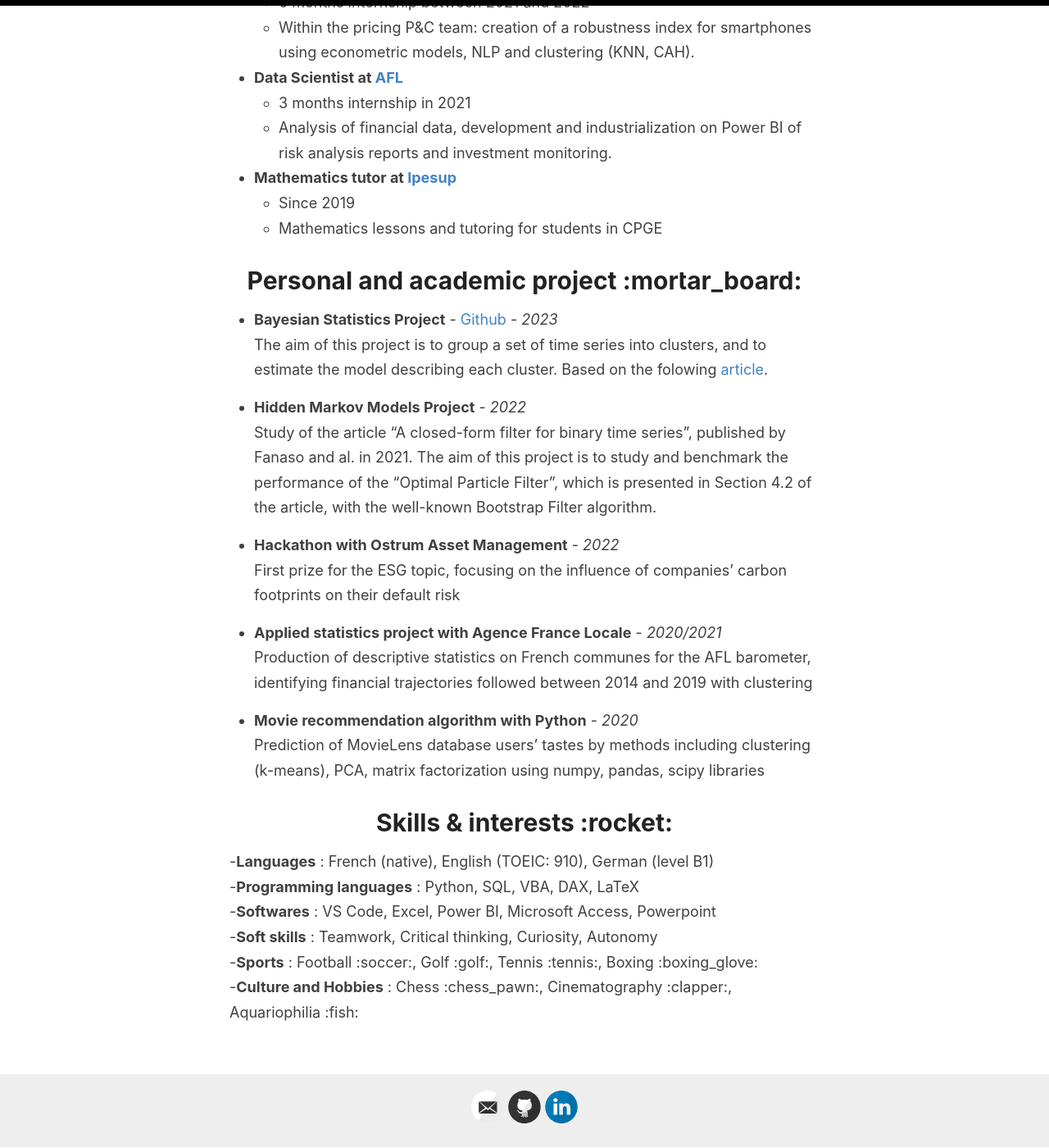
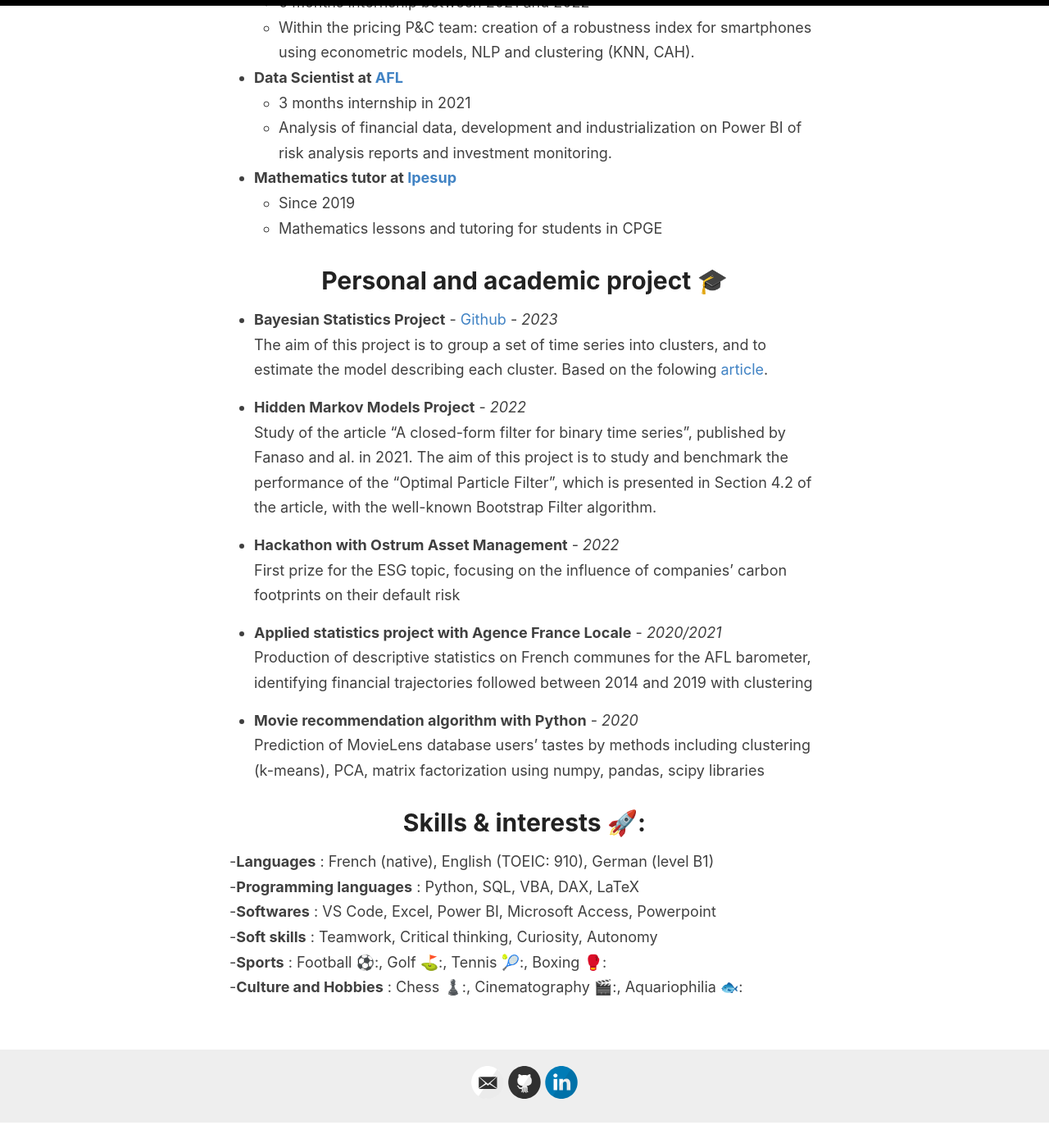
Before and after one commit to Zaltarba/blog, a Jekyll site: the page built from _pages/about_me.md, in a window 1280 px wide and 1400 px high, scrolled down 1031 px. Shown: the whole window at 82% size. Built offline with Jekyll 4.4.1, drawn with Linux system fonts in a browser that asks for light colours; after the commit the page ends 2400 px from its top, so only the background shows below that; some of the changed lines change nothing that is shown; some of the changed text lies outside the part shown.

Commit message:
Update about_me.md

```diff
--- a/_pages/about_me.md
+++ b/_pages/about_me.md
@@ -6,7 +6,7 @@ permalink: /about_me/
 
 Graduating student with in-depth knowledge in finance, machine learning, statistics and econometrics. Highly motivated for a quantitative analyst position involving the use of econometric methods. Seeking full-time employment.
 
-# Education :school:
+# Education 🏫
 
 - [Polytechnique Paris](https://www.ip-paris.fr/en/home-en/) - [Master 2 Data Science](https://www.ip-paris.fr/en/education/masters/applied-mathematics-and-statistics-program/master-year-2-data-science) - *2022/2023*
   - Courses : Deep Learning, Computer Vision, Missing data and causality, Tail Events Analysis
@@ -17,7 +17,7 @@ Graduating student with in-depth knowledge in finance, machine learning, statist
 - [Janson de Sailly](https://www.janson-de-sailly.fr/cpge-presentation-generale-structure/) - Classe Préparatoire aux Grandes Écoles - *2017/2019*
   - Physics and Engineering class, PCSI-PSI*
 
-# Work Experiences :bank:
+# Work Experiences 🏦
 
 - **Quantitative Analyste at [Ostrum Asset Management](https://www.ostrum.com/fr/ostrum-en-bref)**
   - On going 6 months internship
@@ -37,7 +37,7 @@ Graduating student with in-depth knowledge in finance, machine learning, statist
   - Since 2019
   - Mathematics lessons and tutoring for students in CPGE
 
-# Personal and academic project :mortar_board:
+# Personal and academic project 🎓
 
 - **Bayesian Statistics Project** - [Github](https://github.com/Zaltarba/Bayesian_statistics_project.git) - *2023*
 The aim of this project is to group a set of time series into clusters, and to estimate the model describing each cluster. Based on the folowing [article](https://www.researchgate.net/publication/4756297_Model-Based_Clustering_of_Multiple_Time_Series).
@@ -56,11 +56,11 @@ Production of descriptive statistics on French communes for the AFL barometer, i
 - **Movie recommendation algorithm with Python** - *2020*
 Prediction of MovieLens database users' tastes by methods including clustering (k-means), PCA, matrix factorization using numpy, pandas, scipy libraries
 
-# Skills & interests :rocket:
+# Skills & interests 🚀:
 
 -**Languages** : French (native), English (TOEIC: 910), German (level B1)
 -**Programming languages** : Python, SQL, VBA, DAX, LaTeX
 -**Softwares** : VS Code, Excel, Power BI, Microsoft Access, Powerpoint
 -**Soft skills** : Teamwork, Critical thinking, Curiosity, Autonomy
--**Sports** : Football :soccer:, Golf :golf:, Tennis :tennis:, Boxing :boxing_glove:
--**Culture and Hobbies** : Chess :chess_pawn:, Cinematography :clapper:, Aquariophilia :fish:
+-**Sports** : Football ⚽:, Golf ⛳:, Tennis 🎾:, Boxing 🥊:
+-**Culture and Hobbies** : Chess ♟️:, Cinematography 🎬:, Aquariophilia 🐟:
```
